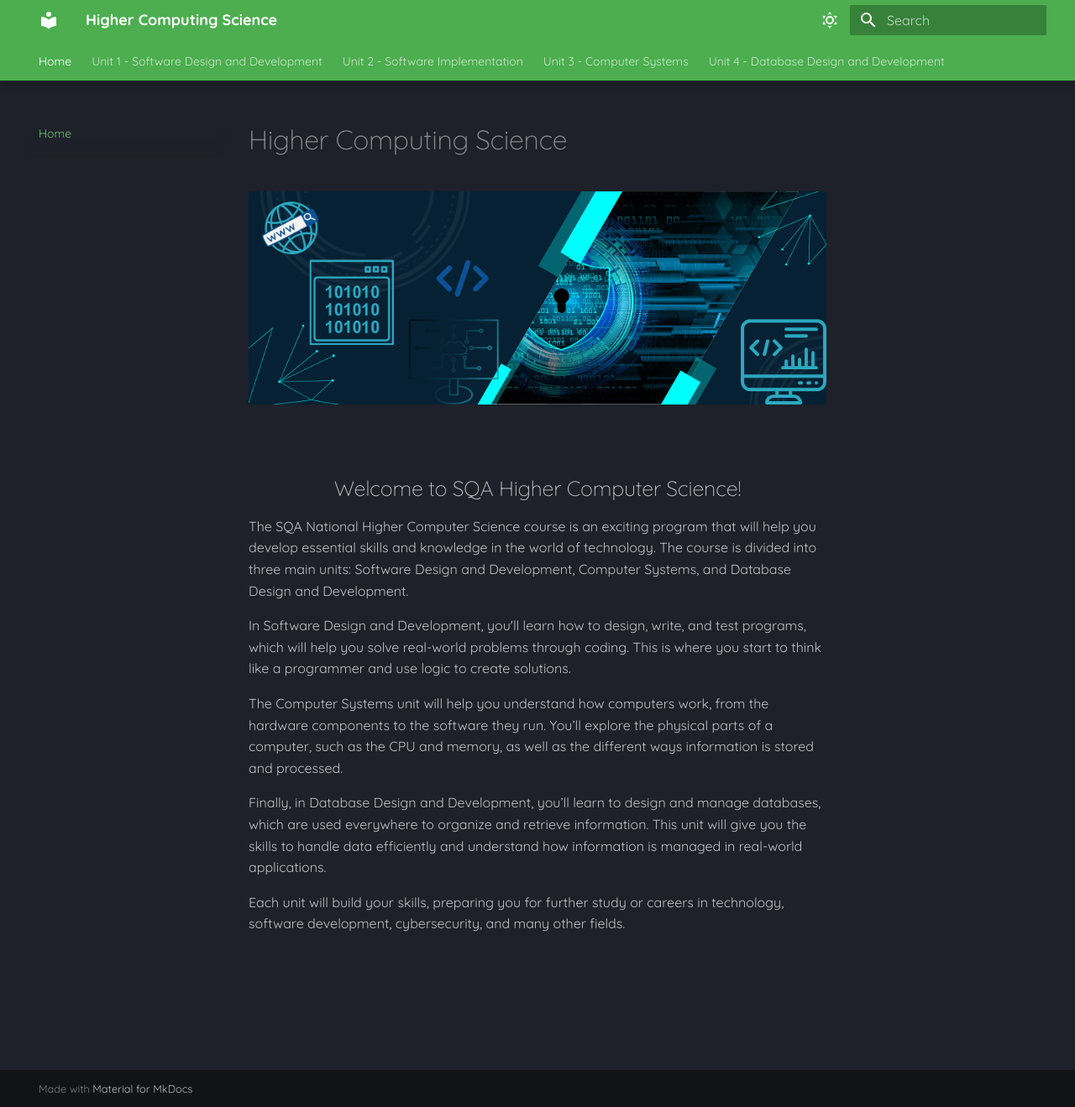
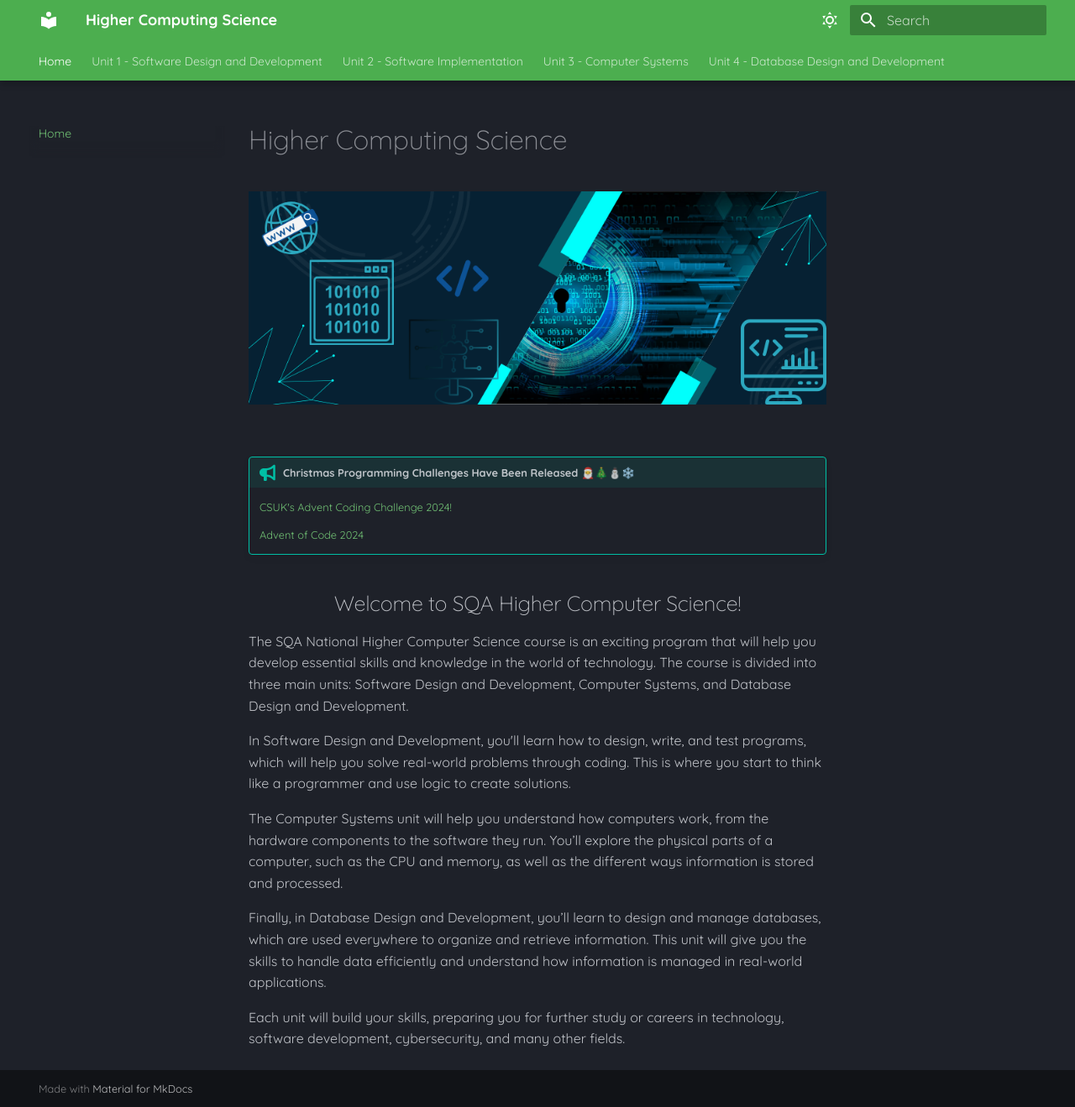
Before and after one commit to Mr-Wood-CS/Higher-Computing-Science-MD-Files, an MkDocs documentation site: the page built from docs/index.md, in a window 1280 px wide and 1319 px high. Shown: the whole window at 84% size. Built offline with MkDocs 1.6.1 and Material for MkDocs 9.7.7, drawn with Linux system fonts in a browser that asks for light colours.

Commit message:
Update index.md

```diff
--- a/docs/index.md
+++ b/docs/index.md
@@ -4,6 +4,12 @@
   ![Image title](./Images/ComputerScience.png){ width="800" }
   <figcaption></figcaption>
 </figure>
+
+!!! tip "Christmas Programming Challenges Have Been Released 🎅🎄⛄❄️"
+
+    [CSUK's Advent Coding Challenge 2024!]([https://www.example.com/my%20great%20page][https://bytes.csuk.io/advent-2024/])
+
+    [Advent of Code 2024]([https://adventofcode.com])
 
 <h2 style="text-align:center;">Welcome to SQA Higher Computer Science!</h2>
 
```
